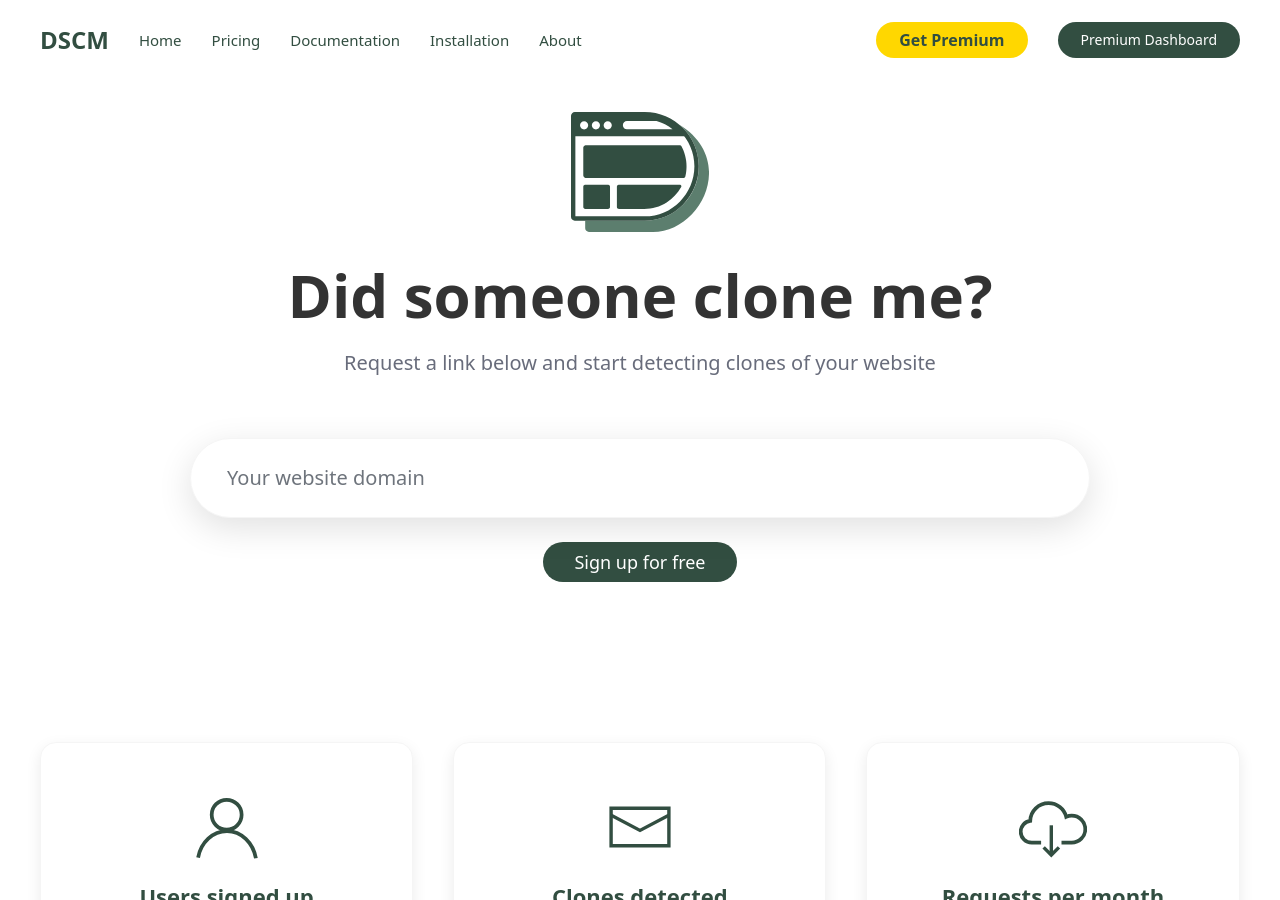
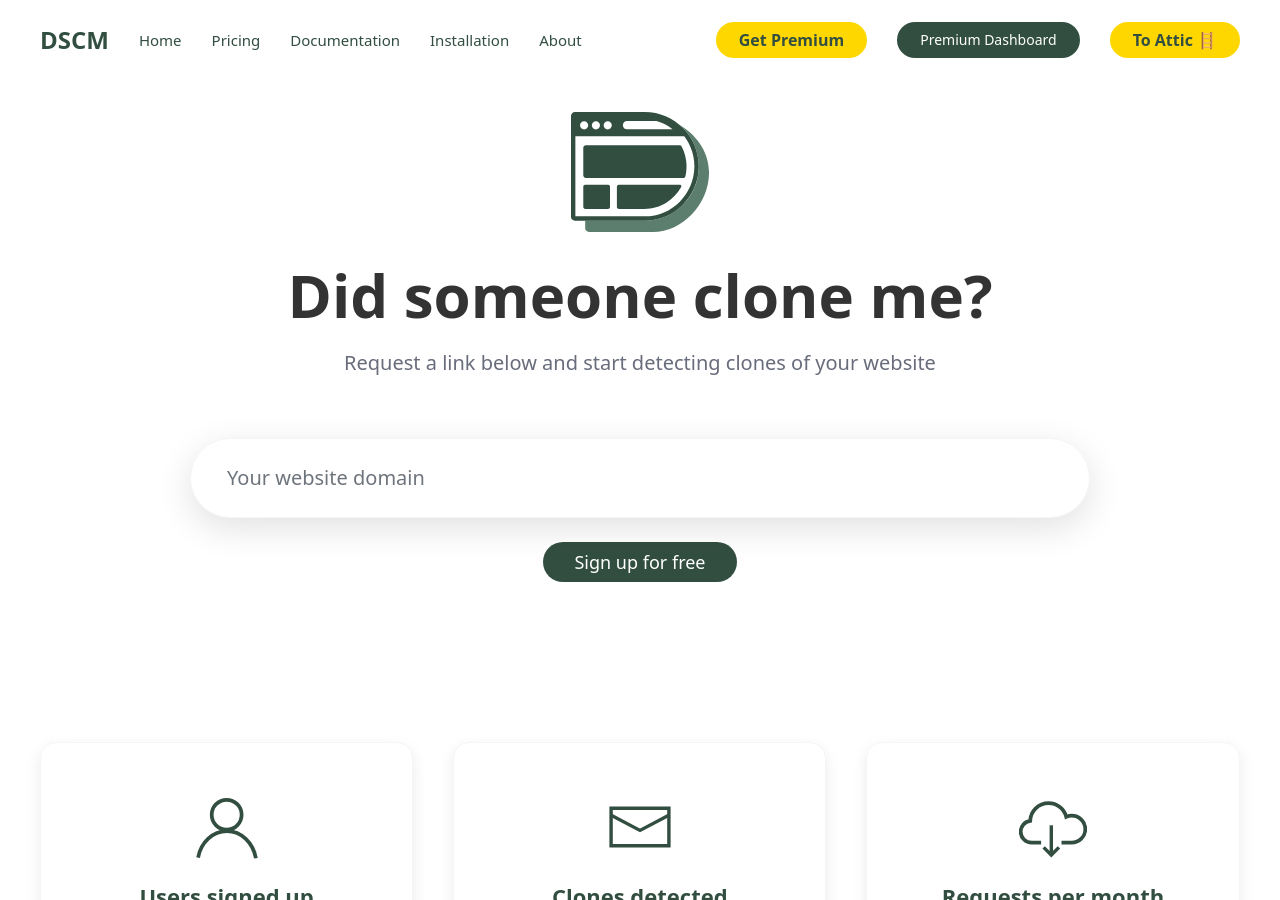
Before and after one commit to didsomeonecloneme/didsomeonecloneme.github.io, a Jekyll site: the page built from index.md, in a window 1280 px wide and 900 px high. Built offline with Jekyll 4.4.1, drawn with Linux system fonts in a browser that asks for light colours.

Commit message:
Add 'To Attic' link to navigation header

```diff
--- a/_data/navigation_header.yml
+++ b/_data/navigation_header.yml
@@ -24,3 +24,7 @@ right:
   - title: Premium Dashboard
     url: /login/
     button: success
+
+  - title: To Attic 🪜
+    url: https://atticsecurity.com/en/
+    button: premium
```
